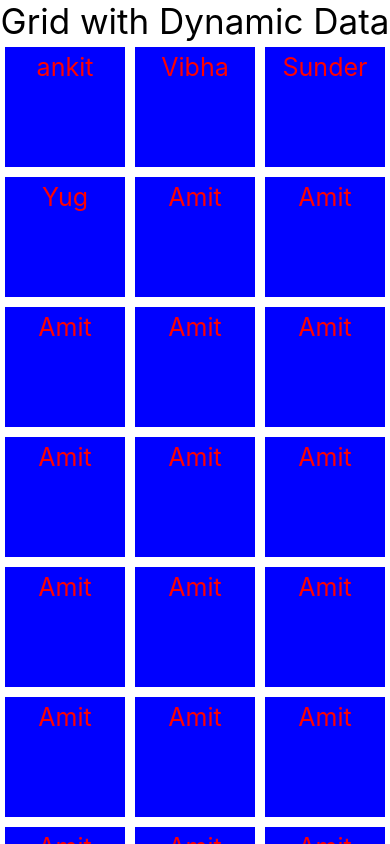
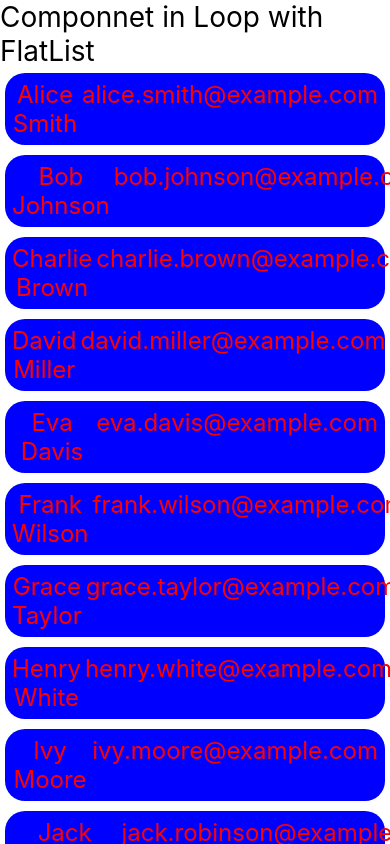
Before and after one commit to codewithankit047/LearnReactNativeAndriod, a React Native app: screen / in a window 390 px wide. Shown: the top 844 px of the page. Built offline with nearby package versions, Linux system fonts and the light colour scheme.

Commit message:
componnetn in loop with flatlist

```diff
--- a/App.tsx
+++ b/App.tsx
@@ -5,6 +5,7 @@ import CompanyData from './component/CompanyData';
 import Form from './component/Form';
 import List from './component/List';
 import Grid from './component/Grid';
+import LoopFlatList from './component/LoopFlatList';
 
 const App = () => {
   const name = 'ankit';
@@ -33,7 +34,8 @@ const App = () => {
       </View> */}
       {/* <Form /> */}
       {/* <List /> */}
-      <Grid />
+      {/* <Grid /> */}
+      <LoopFlatList />
     </>
   );
 };
--- /dev/null
+++ b/component/Data.tsx
@@ -0,0 +1,37 @@
+import React from 'react'
+import { StyleSheet, Text, View } from 'react-native';
+
+export  const  UserDataMain =(props)=>{
+    const item = props?.item
+    return(
+        <>
+         <View style={styles?.box}>
+              <Text style={styles?.item}>{item?.name}</Text>
+              <Text style={styles?.item}>{item?.email}</Text>
+            </View>
+        </>
+    )
+}
+const styles = StyleSheet.create({
+  box: {
+    backgroundColor: 'blue',
+    // width: 120,
+    // height: 120,
+    borderBlockColor: 'black',
+    textAlign: 'center',
+    textAlignVertical: 'center',
+    margin: 5,
+    padding: 5,
+    borderRadius: 20,
+    flexDirection: 'row',
+    borderColor:'black',
+  },
+  item: {
+    flex: 1,
+    fontSize: 24,
+    color: 'red',
+    margin:2,
+    textAlign: 'center',
+    textAlignVertical: 'center',
+  },
+});
--- /dev/null
+++ b/component/LoopFlatList.tsx
@@ -0,0 +1,77 @@
+import React from 'react';
+import {View, Text, FlatList, StyleSheet} from 'react-native';
+import { UserDataMain } from './Data';
+
+const LoopFlatList = () => {
+  const userData = [
+    {id: 1, name: 'Alice Smith', email: 'alice.smith@example.com'},
+    {id: 2, name: 'Bob Johnson', email: 'bob.johnson@example.com'},
+    {id: 3, name: 'Charlie Brown', email: 'charlie.brown@example.com'},
+    {id: 4, name: 'David Miller', email: 'david.miller@example.com'},
+    {id: 5, name: 'Eva Davis', email: 'eva.davis@example.com'},
+    {id: 6, name: 'Frank Wilson', email: 'frank.wilson@example.com'},
+    {id: 7, name: 'Grace Taylor', email: 'grace.taylor@example.com'},
+    {id: 8, name: 'Henry White', email: 'henry.white@example.com'},
+    {id: 9, name: 'Ivy Moore', email: 'ivy.moore@example.com'},
+    {id: 10, name: 'Jack Robinson', email: 'jack.robinson@example.com'},
+    {id: 11, name: 'Karen Harris', email: 'karen.harris@example.com'},
+    {id: 12, name: 'Liam Davis', email: 'liam.davis@example.com'},
+    {id: 13, name: 'Mia Jones', email: 'mia.jones@example.com'},
+    {id: 14, name: 'Noah Brown', email: 'noah.brown@example.com'},
+    {id: 15, name: 'Olivia Miller', email: 'olivia.miller@example.com'},
+    {id: 16, name: 'Peter Wilson', email: 'peter.wilson@example.com'},
+    {id: 17, name: 'Quinn Taylor', email: 'quinn.taylor@example.com'},
+    {id: 18, name: 'Rachel Moore', email: 'rachel.moore@example.com'},
+    {id: 19, name: 'Samuel Robinson', email: 'samuel.robinson@example.com'},
+    {id: 20, name: 'Tara Davis', email: 'tara.davis@example.com'},
+    {id: 21, name: 'Ulysses Brown', email: 'ulysses.brown@example.com'},
+    {id: 22, name: 'Victoria Harris', email: 'victoria.harris@example.com'},
+    {id: 23, name: 'Walter Jones', email: 'walter.jones@example.com'},
+    {id: 24, name: 'Xena Miller', email: 'xena.miller@example.com'},
+    {id: 25, name: 'Yasmine Taylor', email: 'yasmine.taylor@example.com'},
+    {id: 26, name: 'Zachary White', email: 'zachary.white@example.com'},
+    {id: 27, name: 'Ava Davis', email: 'ava.davis@example.com'},
+    {id: 28, name: 'Benjamin Robinson', email: 'benjamin.robinson@example.com'},
+    {id: 29, name: 'Chloe Harris', email: 'chloe.harris@example.com'},
+    {id: 30, name: 'Daniel Smith', email: 'daniel.smith@example.com'},
+    {id: 31, name: 'Emily Taylor', email: 'emily.taylor@example.com'},
+    {id: 32, name: 'Finn Brown', email: 'finn.brown@example.com'},
+    {id: 33, name: 'Gabriella Moore', email: 'gabriella.moore@example.com'},
+    {id: 34, name: 'Harrison Wilson', email: 'harrison.wilson@example.com'},
+    {id: 35, name: 'Isabella White', email: 'isabella.white@example.com'},
+    {id: 36, name: 'Jacob Davis', email: 'jacob.davis@example.com'},
+    {id: 37, name: 'Kylie Robinson', email: 'kylie.robinson@example.com'},
+    {id: 38, name: 'Liam Harris', email: 'liam.harris@example.com'},
+    {id: 39, name: 'Mia Taylor', email: 'mia.taylor@example.com'},
+    {id: 40, name: 'Noah Smith', email: 'noah.smith@example.com'},
+    {id: 41, name: 'Olivia Brown', email: 'olivia.brown@example.com'},
+    {id: 42, name: 'Peter Moore', email: 'peter.moore@example.com'},
+    {id: 43, name: 'Quinn Wilson', email: 'quinn.wilson@example.com'},
+    {id: 44, name: 'Rachel White', email: 'rachel.white@example.com'},
+    {id: 45, name: 'Samuel Davis', email: 'samuel.davis@example.com'},
+    {id: 46, name: 'Tara Robinson', email: 'tara.robinson@example.com'},
+    {id: 47, name: 'Ulysses Harris', email: 'ulysses.harris@example.com'},
+    {id: 48, name: 'Victoria Taylor', email: 'victoria.taylor@example.com'},
+    {id: 49, name: 'Walter Brown', email: 'walter.brown@example.com'},
+    {id: 50, name: 'Xena Moore', email: 'xena.moore@example.com'},
+  ];
+
+  return (
+    <>
+      <View>
+        <Text style={{fontSize: 28}}>Componnet in Loop with FlatList</Text>
+        <FlatList
+          data={userData}
+          renderItem={({item}) => (
+            <UserDataMain item={item} />
+
+          )}
+        />
+      </View>
+    </>
+  );
+};
+
+
+
+export default LoopFlatList;
```
